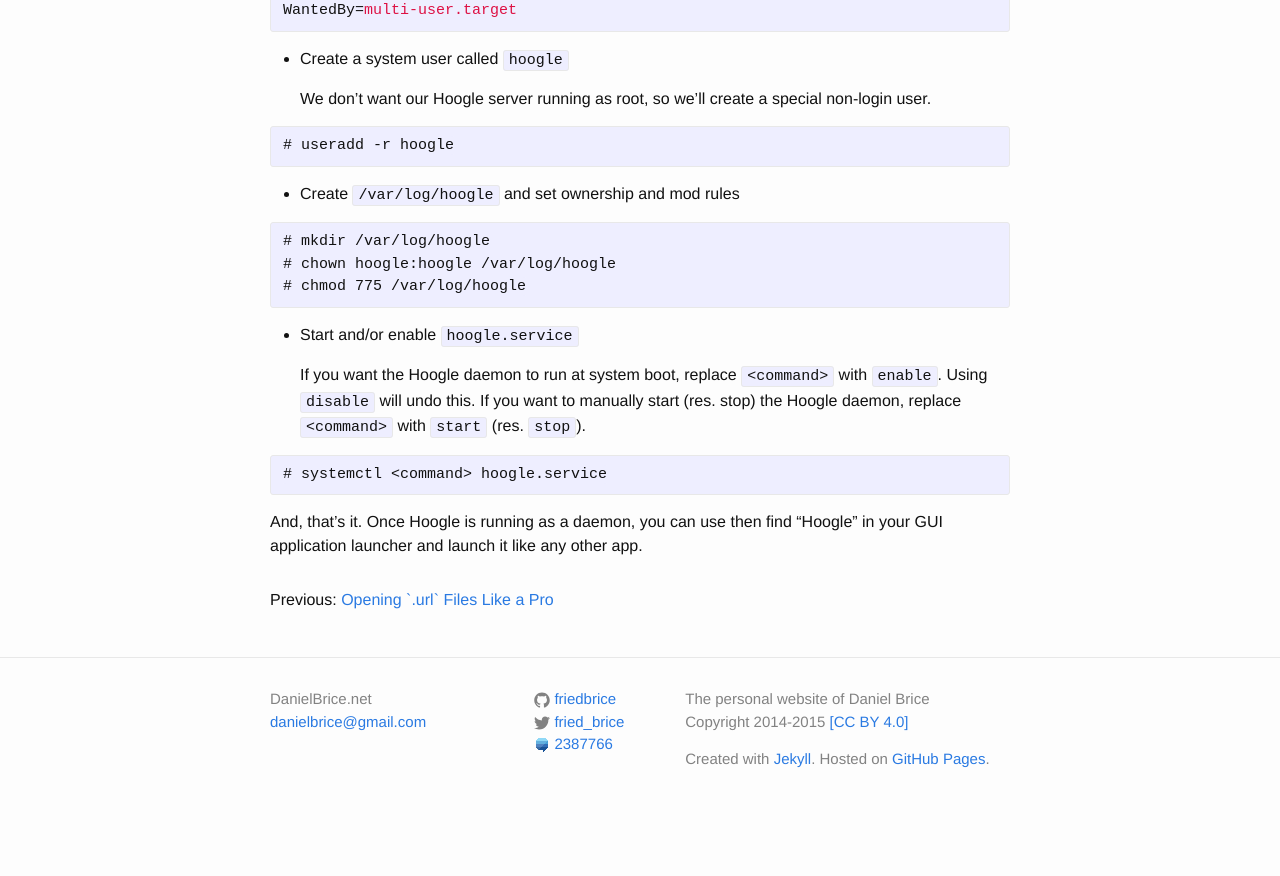
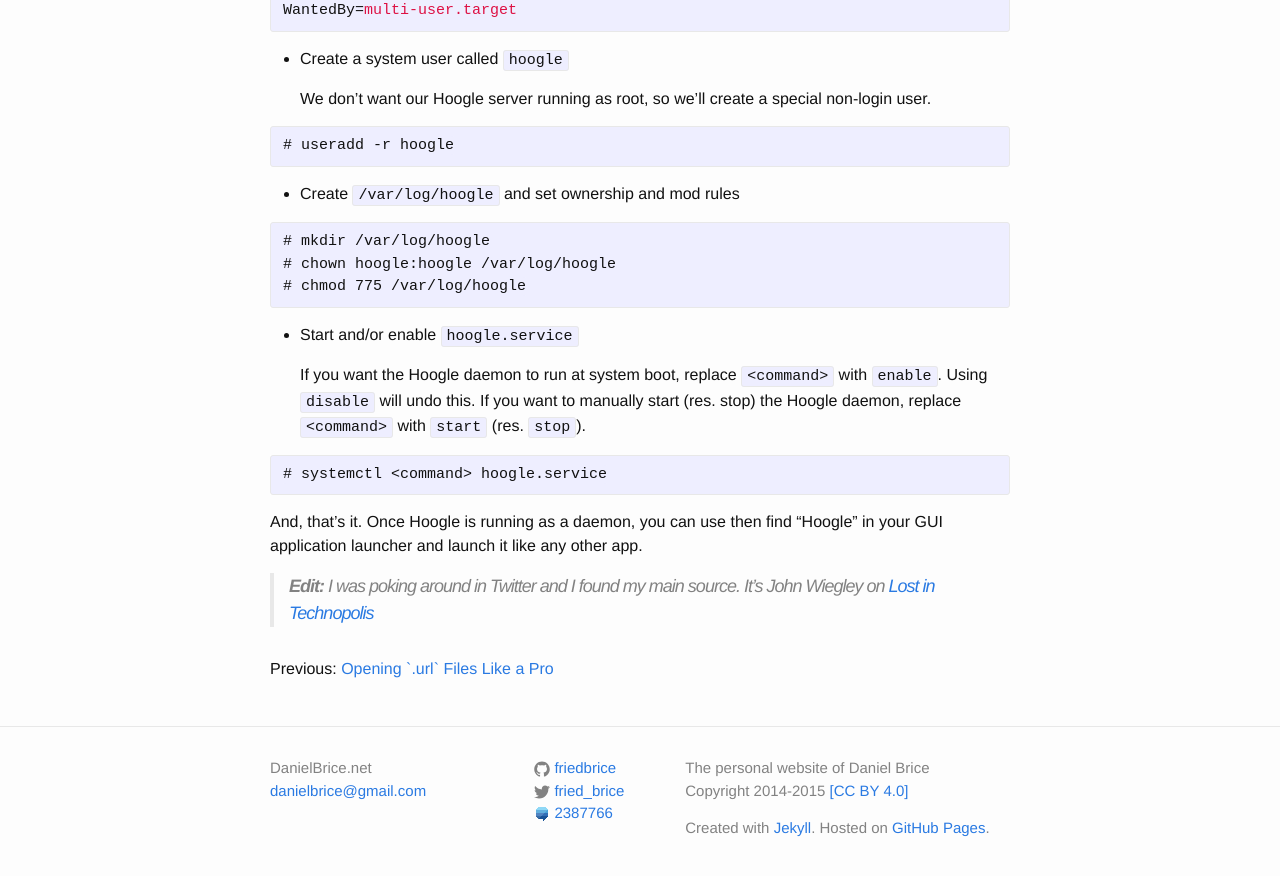
Before and after one commit to friedbrice/friedbrice.github.io, a Jekyll site: the page built from _posts/2016-02-20-local-hoogle-daemon.md, in a window 1280 px wide and 900 px high, scrolled down 1547 px. Shown: the top 876 px of the window. Built offline with Jekyll 4.4.1, drawn with Linux system fonts in a browser that asks for light colours; comment, search, counter and statistics services are not loaded; before the commit the page ends 2378 px from its top, so only the background shows below that.

Commit message:
added source

```diff
--- a/_posts/2016-02-20-local-hoogle-daemon.md
+++ b/_posts/2016-02-20-local-hoogle-daemon.md
@@ -118,4 +118,8 @@ And, that's it. Once Hoogle is running as a daemon, you can use
 then find "Hoogle" in your GUI application launcher and launch it like
 any other app.
 
+> **Edit:** I was poking around in Twitter and I found my main source.
+> It's John Wiegley on [Lost in Technopolis][2]
+
   [1]: {{ site.baseurl }}/assets/downloads/hoogle-icons.zip
+  [2]: http://newartisans.com/2012/09/running-a-fully-local-hoogle/
```
